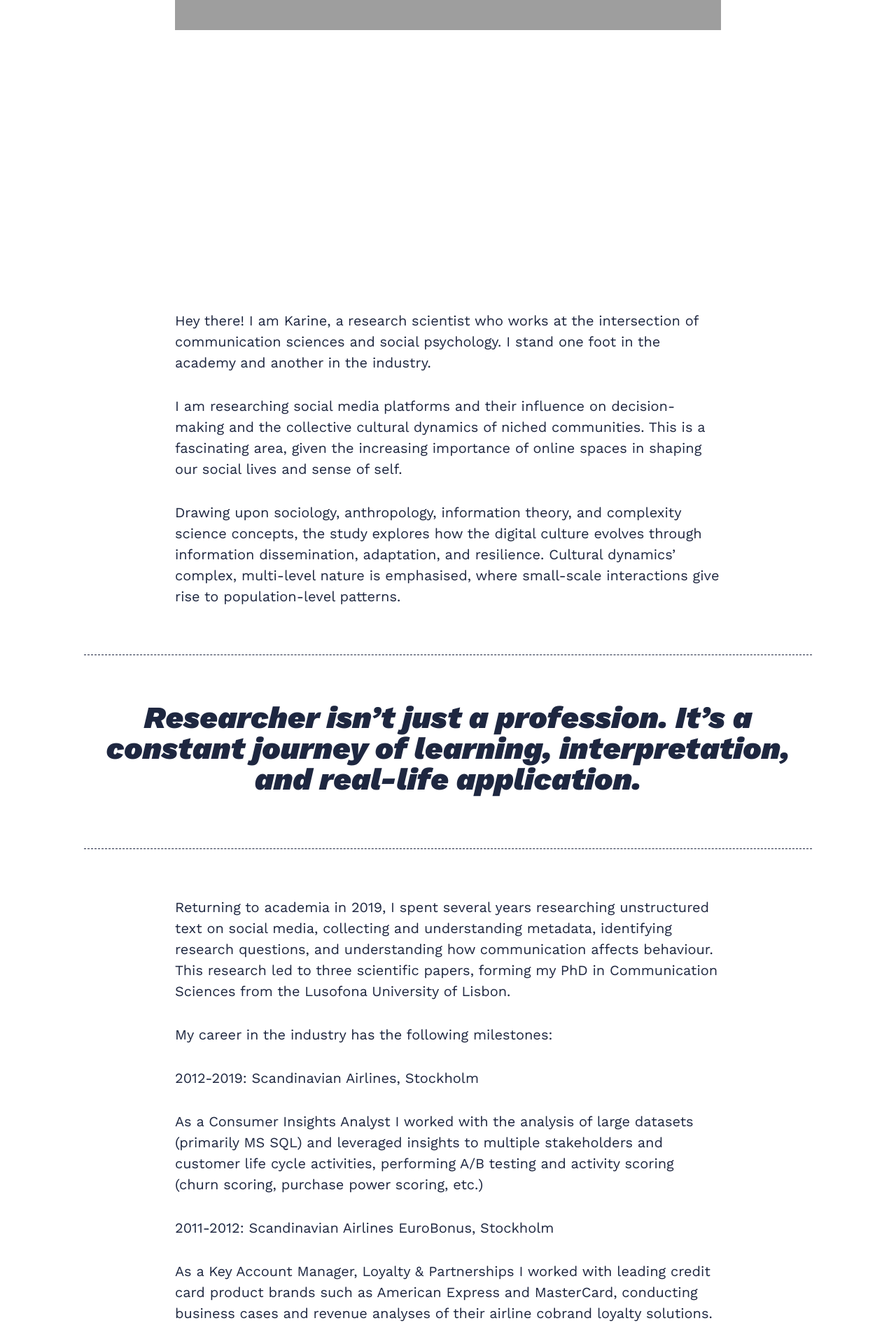
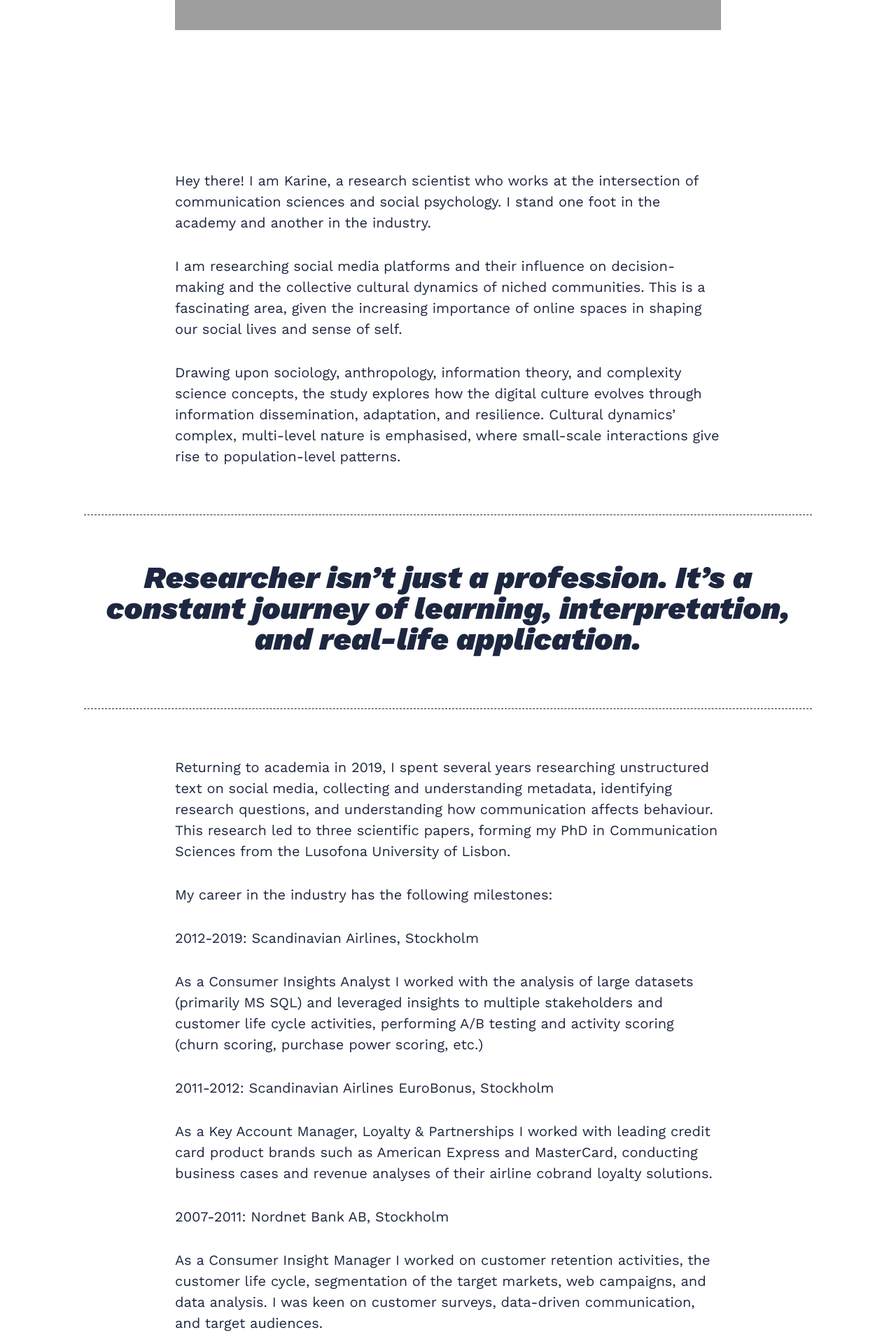
Before and after one commit to kargam0167/kargam0167.github.io, a Jekyll site: the page built from _pages/about.md, in a window 1280 px wide. Shown: the part 416-2336 px from the top of the page at 70% size. Built offline with Jekyll 4.4.1, drawn with Linux system fonts in a browser that asks for light colours; nearby versions of some CDN libraries; grey boxes are pictures that could not be loaded.

Commit message:
Update about.md

```diff
--- a/_pages/about.md
+++ b/_pages/about.md
@@ -4,7 +4,7 @@ title: About
 permalink: /about/
 ---
 
-<div style="background-image: url('/images/03-1.jpg'); background-size: cover; background-position: top; height: 200px; margin-bottom: 400px;">
+<div style="background-image: url('/images/03-1.jpg'); background-size: cover; background-position: top; height: 200px; margin-bottom: 200px;">
 
 </div>
 
```
